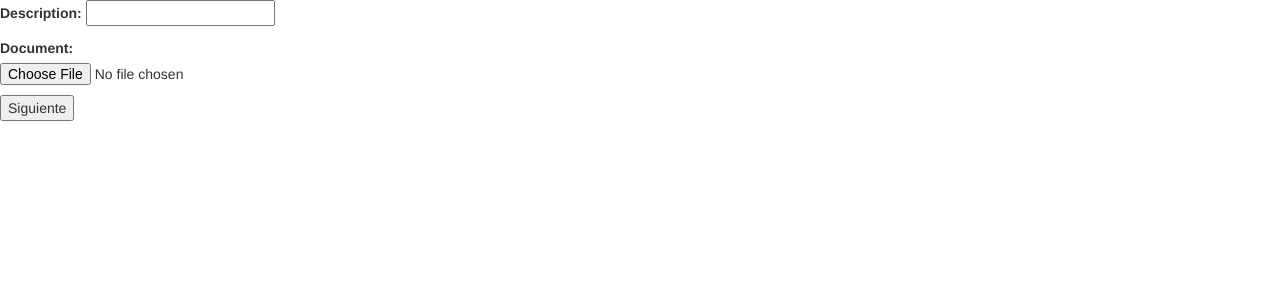
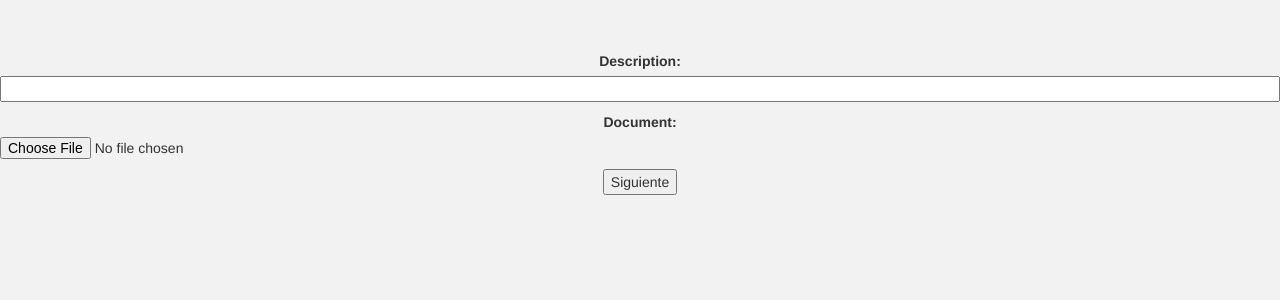
Before and after one commit to lambda-dev/SIGPAE, a Django app: page / in a window 1280 px wide. Shown: the top 300 px of the page. Run offline with Django 3.2, Linux system fonts and the light colour scheme; some libraries are stand-ins or nearby versions.

Commit message:
Add files via upload

```diff
--- a/SIGPAE/historia1/templates/historia1/base.html
+++ b/SIGPAE/historia1/templates/historia1/base.html
@@ -12,6 +12,23 @@
       <title>Proyecto SIGPAE</title>
     </head>
 
+    <style>
+    body,html {
+        background-color:#f2f2f2;
+        text-align:center;
+        padding-top:2%;
+    }
+    .panel-body {
+        text-align:center;
+    }
+    input {
+        width:100%;
+    }
+    .btn {
+        border-radius:0px;
+    }
+    </style>
+
     <body>
     {% block content %}
     {% endblock content %}
```
